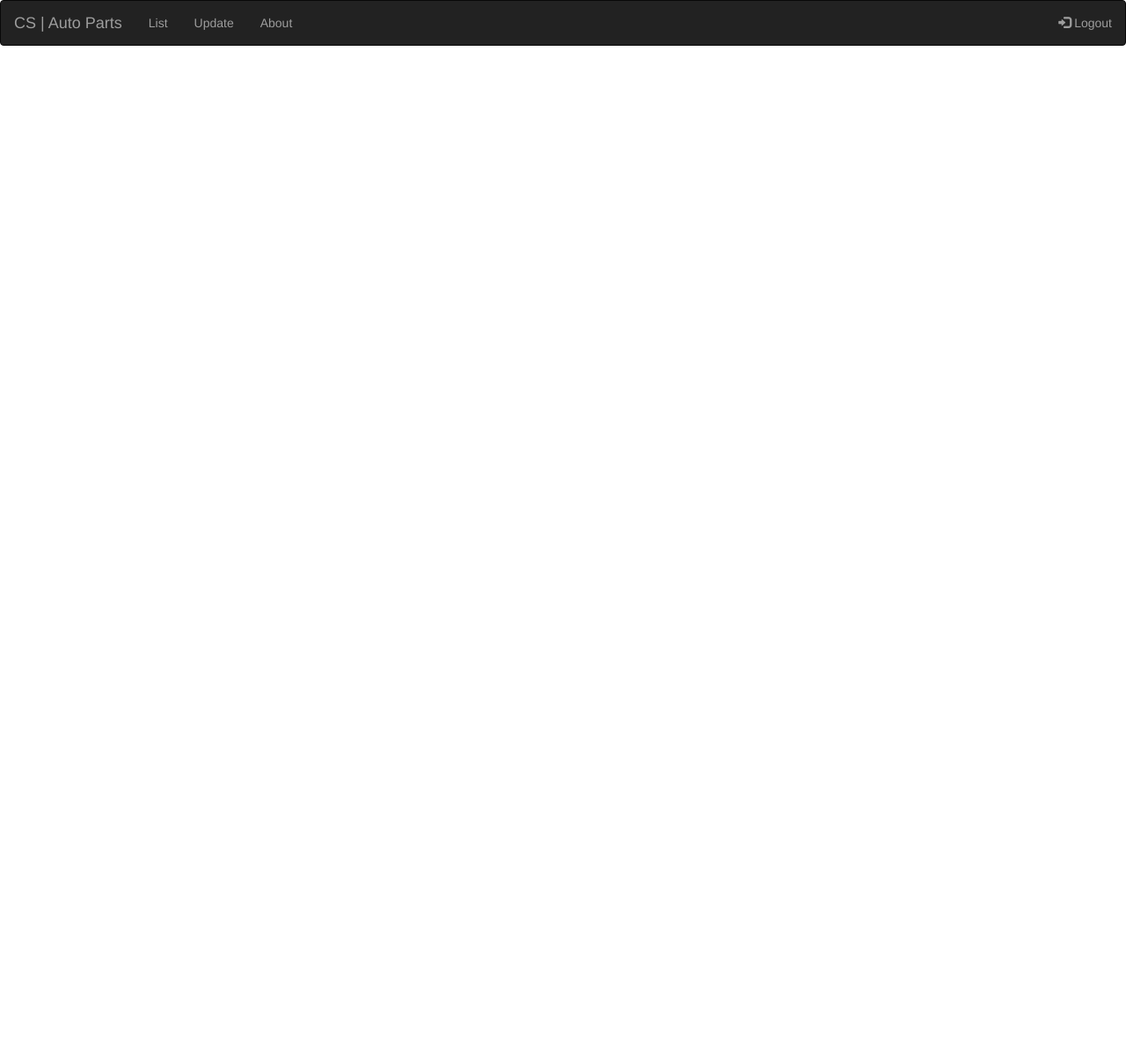
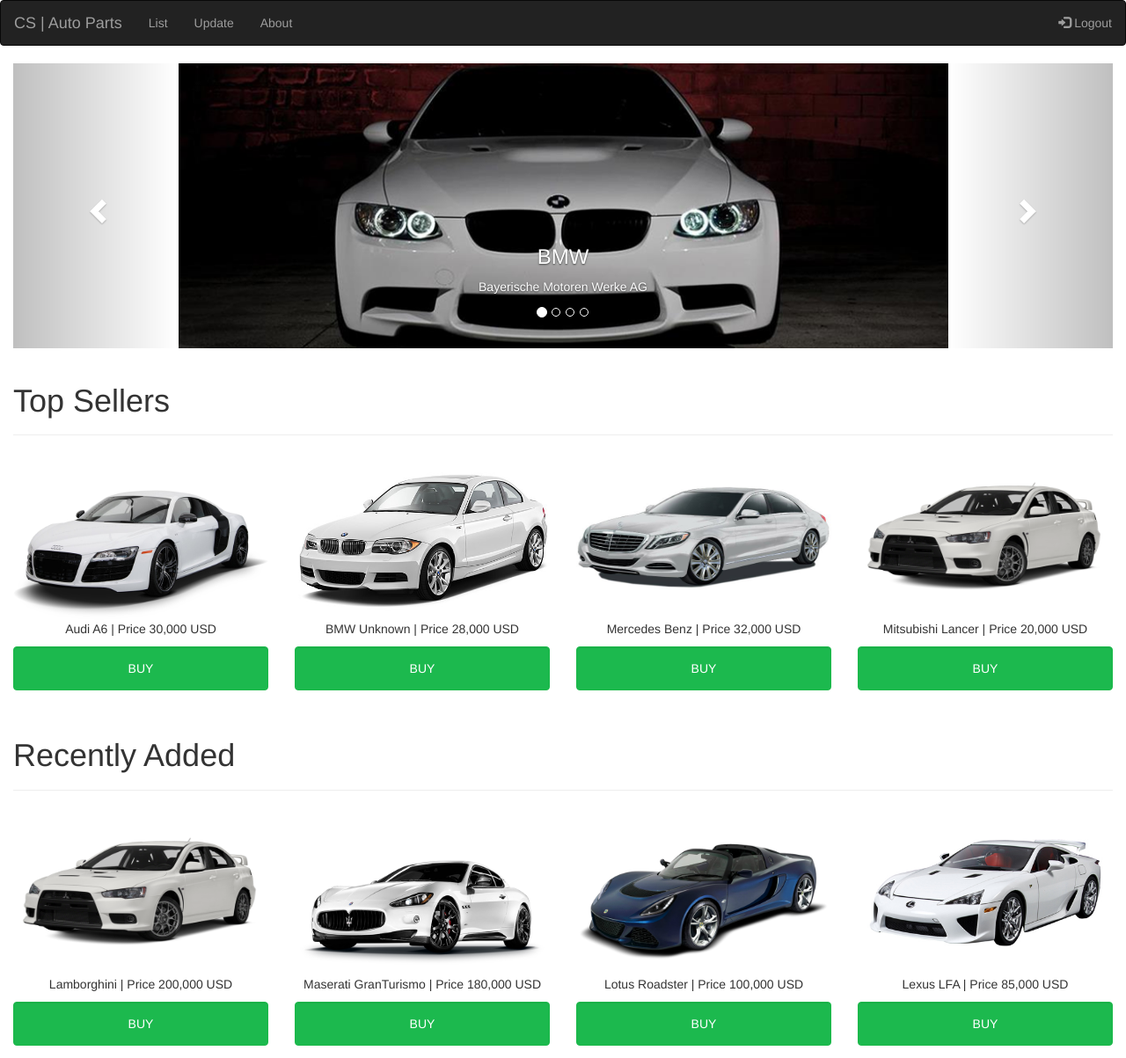
Before and after one commit to thegarfieldgray/Computer-Security-Project, a PHP site: page /home.php in a window 1280 px wide. Shown: the whole page at 88% size. Before the commit the page ends 52 px from the top, so only its background shows below. Run offline with PHP 8.4, Linux system fonts and the light colour scheme; some libraries are stand-ins or nearby versions.

Commit message:
home page addition - garfield

```diff
--- a/css/styles.css
+++ b/css/styles.css
@@ -103,3 +103,8 @@
   width:246px;
   height:50px;
 }
+
+#img-properties {
+	height: 190px;
+	width: 100%;
+}
--- a/home.php
+++ b/home.php
@@ -8,6 +8,15 @@
   <link rel="stylesheet" type="text/css" href="https://maxcdn.bootstrapcdn.com/bootstrap/3.3.6/css/bootstrap.min.css">
     <link rel="stylesheet" href="https://maxcdn.bootstrapcdn.com/font-awesome/4.5.0/css/font-awesome.min.css">
   <link rel="stylesheet" type="text/css" href="css/styles.css">
+
+  <style>
+  .carousel-inner > .item > img,
+  .carousel-inner > .item > a > img {
+      width: 70%;
+      margin: auto;
+  }
+  </style>
+
 </head>
 <body>
 <nav class="navbar navbar-inverse">
@@ -26,6 +35,143 @@
   </div>
 </nav>
 
+<div class="container-fluid">
+  <div id="myCarousel" class="carousel slide" data-ride="carousel">
+    <!-- Indicators -->
+    <ol class="carousel-indicators">
+      <li data-target="#myCarousel" data-slide-to="0" class="active"></li>
+      <li data-target="#myCarousel" data-slide-to="1"></li>
+      <li data-target="#myCarousel" data-slide-to="2"></li>
+      <li data-target="#myCarousel" data-slide-to="3"></li>
+    </ol>
+
+    <!-- Wrapper for slides -->
+    <div class="carousel-inner" role="listbox">
+
+      <div class="item active">
+        <img src="img/bmw-cover.png" alt="bmw" width="460" height="345">
+        <div class="carousel-caption">
+          <h3>BMW</h3>
+          <p>Bayerische Motoren Werke AG</p>
+        </div>
+      </div>
+
+      <div class="item">
+        <img src="img/benz.jpg" alt="Benz" width="460" height="345">
+        <div class="carousel-caption">
+          <h3>Mercedes Benz</h3>
+          <p>Something nice maybe</p>
+        </div>
+      </div>
+
+      <div class="item">
+        <img src="img/range.jpg" alt="Range" width="460" height="345">
+        <div class="carousel-caption">
+          <h3>Range Rover</h3>
+          <p>Something nice maybe.</p>
+        </div>
+      </div>
+
+      <div class="item">
+        <img src="img/audi.jpg" alt="audi" width="460" height="345">
+        <div class="carousel-caption">
+          <h3>Audi</h3>
+          <p>Something nice maybe</p>
+        </div>
+      </div>
+
+    </div>
+
+    <!-- Left and right controls -->
+    <a class="left carousel-control" href="#myCarousel" role="button" data-slide="prev">
+      <span class="glyphicon glyphicon-chevron-left" aria-hidden="true"></span>
+      <span class="sr-only">Previous</span>
+    </a>
+    <a class="right carousel-control" href="#myCarousel" role="button" data-slide="next">
+      <span class="glyphicon glyphicon-chevron-right" aria-hidden="true"></span>
+      <span class="sr-only">Next</span>
+    </a>
+  </div>
+</div>
+
+<div class="container-fluid">
+  <div class="page-header">
+    <h1>Top Sellers</h1>
+  </div>
+
+  <div class="row">
+  <div class="col-sm-3">
+    <img src = "img/audi_.jpg" alt="car" class="img-responsive" id="img-properties">
+      <p class="text-center">Audi A6 | Price 30,000 USD</p>
+      <form action="home.php" method="get">
+      <input type="submit" name="audiA6" value="Buy" class="form-control btn btn-signup">
+      </form>
+  </div>
+  <div class="col-sm-3">
+    <img src = "img/bmw-2.jpg" alt="car" class="img-responsive" id="img-properties">
+    <p class="text-center">BMW Unknown | Price 28,000 USD</p>
+    <form action="home.php" method="get">
+      <input type="submit" name="bmw-2" value="Buy" class="form-control btn btn-signup">
+      </form>
+  </div>
+  <div class="col-sm-3">
+    <img src = "img/benz-2.jpg" alt="car" class="img-responsive" id="img-properties">
+    <p class="text-center">Mercedes Benz | Price 32,000 USD</p>
+    <form action="home.php" method="get">
+      <input type="submit" name="benz" value="Buy" class="form-control btn btn-signup">
+      </form>
+  </div>
+  <div class="col-sm-3">
+     <img src = "img/lancer.png" alt="car" class="img-responsive" id="img-properties">
+    <p class="text-center">Mitsubishi Lancer | Price 20,000 USD</p>
+    <form action="home.php" method="get">
+      <input type="submit" name="lancer" value="Buy" class="form-control btn btn-signup">
+      </form>
+  </div>
+
+  </div>
+
+</div>
+
+<div class="container-fluid">
+  <div class="page-header">
+    <h1>Recently Added</h1>
+  </div>
+
+  <div class="row">
+  <div class="col-sm-3">
+    <img src = "img/lancer.png" alt="car" class="img-responsive" id="img-properties">
+    <p class="text-center">Lamborghini | Price 200,000 USD</p>
+    <form action="home.php" method="get">
+      <input type="submit" name="lambo" value="Buy" class="form-control btn btn-signup">
+      </form>
+  </div>
+  <div class="col-sm-3">
+    <img src = "img/Maserati-GranTurismo-S-MC-Sportline-Limited-Edition.png" alt="car" class="img-responsive" id="img-properties">
+    <p class="text-center">Maserati GranTurismo | Price 180,000 USD</p>
+    <form action="home.php" method="get">
+      <input type="submit" name="maserati" value="Buy" class="form-control btn btn-signup">
+      </form>
+  </div>
+  <div class="col-sm-3">
+    <img src = "img/Lotus-Exige-S-Roadster.png" alt="car" class="img-responsive" id="img-properties">
+    <p class="text-center">Lotus Roadster | Price 100,000 USD</p>
+    <form action="home.php" method="get">
+      <input type="submit" name="lotus" value="Buy" class="form-control btn btn-signup">
+      </form>
+  </div>
+  <div class="col-sm-3">
+    <img src = "img/lexus.jpg" alt="car" class="img-responsive" id="img-properties">
+    <p class="text-center">Lexus LFA | Price 85,000 USD</p>
+    <form action="home.php" method="get">
+      <input type="submit" name="lexus" value="Buy" class="form-control btn btn-signup">
+      </form>
+  </div>
+
+</div>
+</div>
+
+
 </body>
   <script type="text/javascript" src="js/script.js" ></script>
   <script src="http://ajax.googleapis.com/ajax/libs/jquery/2.1.3/jquery.min.js"></script>
```
Also changed, not shown: img/Lotus-Exige-S-Roadster.png (added), img/Maserati-GranTurismo-S-MC-Sportline-Limited-Edition.png (added), img/audi.jpg (added), img/audi_.jpg (added), img/benz-2.jpg (added), img/benz.jpg (added), img/bmw-2.jpg (added), img/bmw-cover.png (added), img/honda honda-honda-auto-repair.png (added), img/lambo-2.jpg (added), img/lancer.png (added), img/lexus.jpg (added), img/range.jpg (added).
